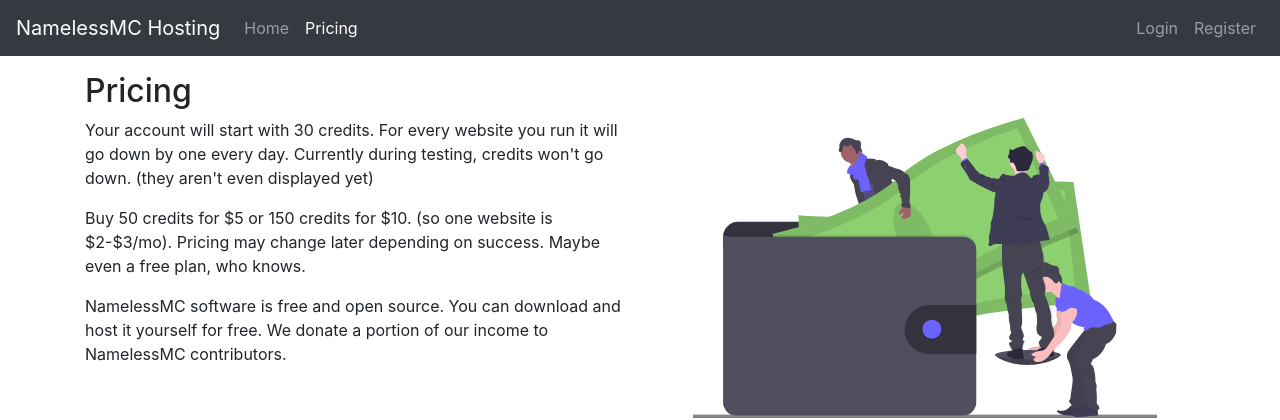
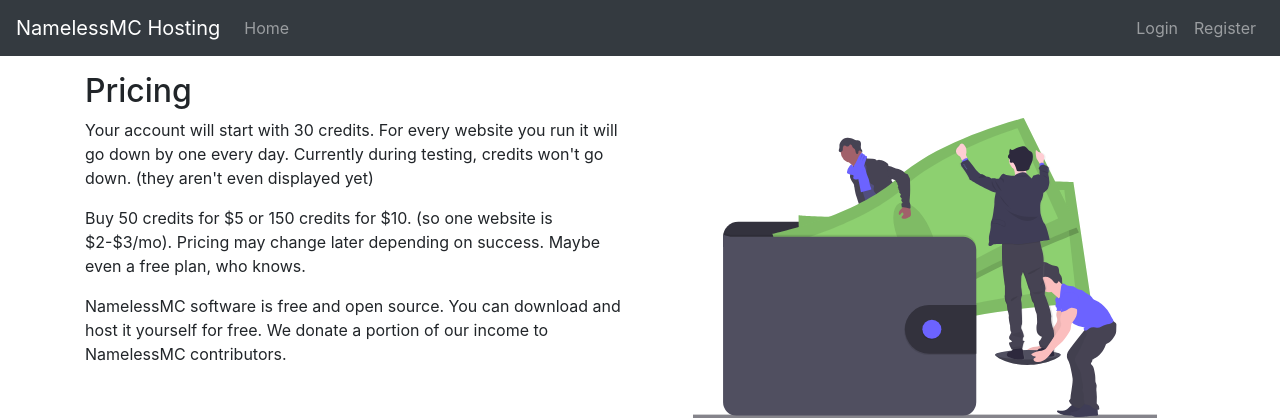
Before and after one commit to namelessmc-bot/namelessmc_hosting, a Django app: page /pricing in a window 1280 px wide. Shown: the top 420 px of the page. Run offline with Django 3.2, Linux system fonts and the light colour scheme; some libraries are stand-ins or nearby versions.

Commit message:
remove pricing page from navbar

```diff
--- a/frontend/main/templates/main/base.html
+++ b/frontend/main/templates/main/base.html
@@ -29,10 +29,10 @@
                         <a class="nav-link" href="{{ home_url }}">Home</a>
                     </li>
 
-                    {% url 'pricing' as pricing_url %}
+                    {% comment %} {% url 'pricing' as pricing_url %}
                     <li class="nav-item {% if request.get_full_path == pricing_url %}active{% endif %}">
                         <a class="nav-link" href="{{ pricing_url }}">Pricing</a>
-                    </li>
+                    </li> {% endcomment %}
                 </ul>
                 <ul class="navbar-nav navbar-right">
                     {% if user.is_authenticated %}
```
